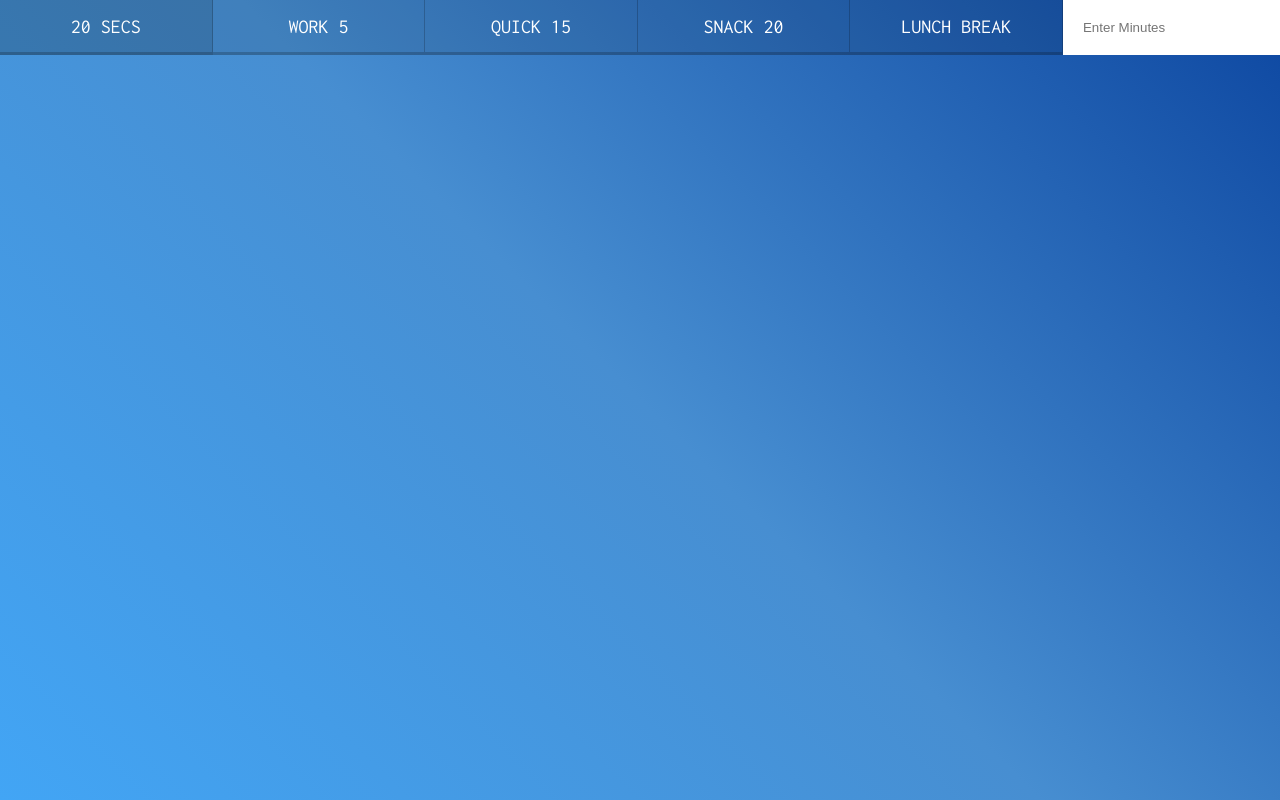
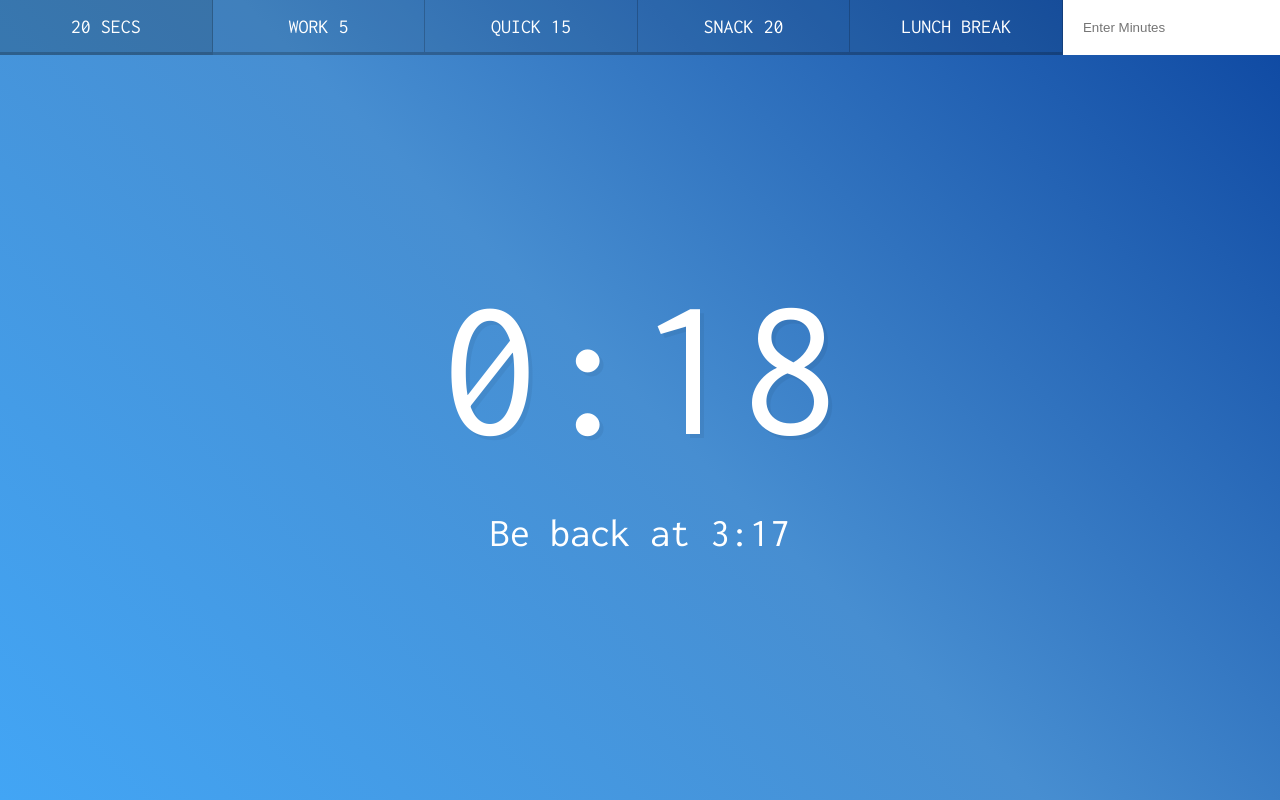
Before and after one commit to edmarriott/javascript30, a plain HTML site: page 29 - Countdown Timer/index.html in a window 1280 px wide. Both pictures are taken after a click on the button "20 SECS". Drawn offline with Linux system fonts and the light colour scheme.

Commit message:
countdown timer

```diff
--- a/29 - Countdown Timer/index.html
+++ b/29 - Countdown Timer/index.html
@@ -24,6 +24,6 @@
 		</div>
 	</div>
 
-	<script src="scripts-START.js"></script>
+	<script src="scripts.js"></script>
 </body>
 </html>
--- a/29 - Countdown Timer/scripts.js
+++ b/29 - Countdown Timer/scripts.js
@@ -0,0 +1,51 @@
+let countdown;
+const timerDisplay = document.querySelector('.display__time-left');
+const endTime = document.querySelector('.display__end-time');
+const buttons = document.querySelectorAll('[data-time]');
+
+function timer(seconds) {
+	clearInterval(countdown);
+
+	const now = Date.now();
+	const then = now + (seconds * 1000);
+	displayTimeLeft(seconds);
+	displayEndTime(then);
+
+	countdown = setInterval(() => {
+		const secondsLeft = Math.round((then - Date.now()) / 1000);
+		if (secondsLeft < 0) {
+			clearInterval(countdown);
+			return;
+		}
+		displayTimeLeft(secondsLeft);
+	}, 1000);
+}
+
+function displayTimeLeft(seconds) {
+	const minutes = Math.floor(seconds / 60);
+	const remainderSeconds = seconds % 60;
+	const display = `${minutes}:${remainderSeconds < 10 ? '0' : ''}${remainderSeconds}`;
+	document.title = display;
+	timerDisplay.textContent = display;
+}
+
+function displayEndTime(timestamp) {
+	const end = new Date(timestamp);
+	const hour = end.getHours();
+	const adjustedHour = hour > 12 ? hour - 12 : hour;
+	const minutes = end.getMinutes();
+	endTime.textContent = `Be back at ${adjustedHour}:${minutes < 10 ? '0' : ''}${minutes}`;
+}
+
+function startTimer() {
+	const seconds = parseInt(this.dataset.time);
+	timer(seconds);
+}
+
+buttons.forEach(button => button.addEventListener('click', startTimer));
+document.customForm.addEventListener('submit', function(e) {
+	e.preventDefault();
+	const mins = this.minutes.value;
+	timer(mins * 60);
+	this.reset();
+});
```
